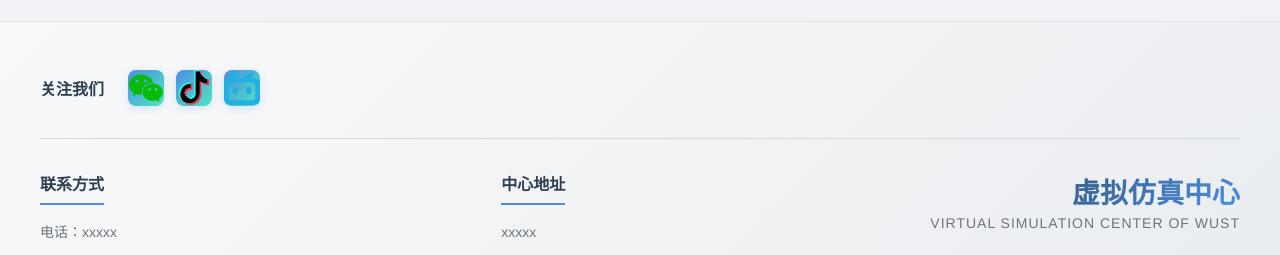
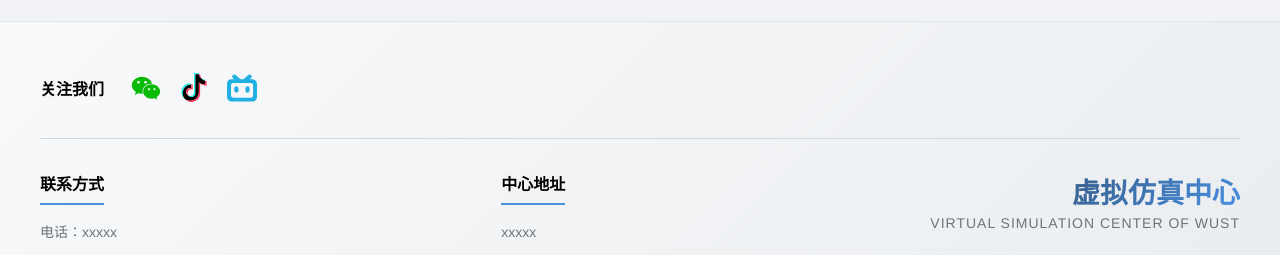
Before and after one commit to jinjie0703/virtual_simulation_center, a Vue app: page /information_center in a window 1280 px wide. Shown: the part 1888-2143 px from the top of the page. Built offline with nearby package versions, Linux system fonts and the light colour scheme.

Commit message:
修改sitefooter组件svg图片的动画和链接跳转逻辑

```diff
--- a/src/components/global/SiteFooter.vue
+++ b/src/components/global/SiteFooter.vue
@@ -5,14 +5,19 @@
       <div class="social-section">
         <span class="social-title">关注我们</span>
         <div class="social-icons">
-          <a href="https://wx.qq.com/" aria-label="微信公众号" class="social-link">
+          <a href="https://wx.qq.com/" aria-label="微信公众号" class="social-link" target="_blank">
             <img src="@/assets/global/SiteFooter/WeChat_public.svg" class="icon-placeholder" />
           </a>
-          <a href="https://www.douyin.com/" aria-label="抖音" class="social-link">
+          <a href="https://www.douyin.com/" aria-label="抖音" class="social-link" target="_blank">
             <img src="@/assets/global/SiteFooter/TikTok_CN.svg" class="icon-placeholder" />
           </a>
-          <a href="https://www.bilibili.com/" aria-label="bilibili" class="social-link">
-            <img src="@/assets/global/SiteFooter/Bilibili.svg" class="https://www.bilibili.com/" />
+          <a
+            href="https://www.bilibili.com/"
+            aria-label="bilibili"
+            class="social-link"
+            target="_blank"
+          >
+            <img src="@/assets/global/SiteFooter/Bilibili.svg" class="icon-placeholder" />
           </a>
         </div>
       </div>
@@ -115,7 +120,7 @@ const currentYear = computed(() => new Date().getFullYear())
 .social-title {
   font-size: 16px;
   font-weight: 600;
-  color: #2c3e50;
+  color: black;
 }
 
 .social-icons {
@@ -129,24 +134,23 @@ const currentYear = computed(() => new Date().getFullYear())
   justify-content: center;
   width: 36px;
   height: 36px;
-  background: linear-gradient(135deg, #4a90e2, #50e3c2);
+  background: transparent;
   border-radius: 8px;
-  color: white;
   text-decoration: none;
   font-weight: 600;
   font-size: 12px;
   transition: all 0.3s cubic-bezier(0.4, 0, 0.2, 1);
-  box-shadow: 0 2px 8px rgba(74, 144, 226, 0.2);
+  /* filter: drop-shadow(0 2px 8px rgba(74, 144, 226, 0.2)); */
 }
 
 .social-link:hover {
   transform: translateY(-2px);
-  box-shadow: 0 4px 16px rgba(74, 144, 226, 0.3);
+  filter: drop-shadow(0 4px 16px rgba(74, 144, 226, 0.8));
 }
 
 .icon-placeholder {
-  font-size: 14px;
-  font-weight: bold;
+  width: 30px;
+  height: 30px;
 }
 
 /* ===== 联系我们部分 ===== */
@@ -170,7 +174,7 @@ const currentYear = computed(() => new Date().getFullYear())
 .section-title {
   font-size: 16px;
   font-weight: 600;
-  color: #2c3e50;
+  color: black;
   margin: 0 0 16px 0;
   padding-bottom: 8px;
   border-bottom: 2px solid #4a90e2;
@@ -188,18 +192,6 @@ const currentYear = computed(() => new Date().getFullYear())
 
 .contact-item {
   line-height: 1.6;
-}
-
-.contact-link {
-  color: #4a90e2;
-  text-decoration: none;
-  transition: all 0.3s ease;
-  font-weight: 500;
-}
-
-.contact-link:hover {
-  color: #2980b9;
-  text-decoration: underline;
 }
 
 .contact-text {
@@ -222,10 +214,9 @@ const currentYear = computed(() => new Date().getFullYear())
   display: block;
   font-size: 28px;
   font-weight: 700;
-  color: #2c3e50;
+  color: gray;
   margin-bottom: 4px;
   background: linear-gradient(135deg, #2c3e50, #4a90e2);
-  -webkit-background-clip: text;
   -webkit-text-fill-color: transparent;
   background-clip: text;
 }
```
